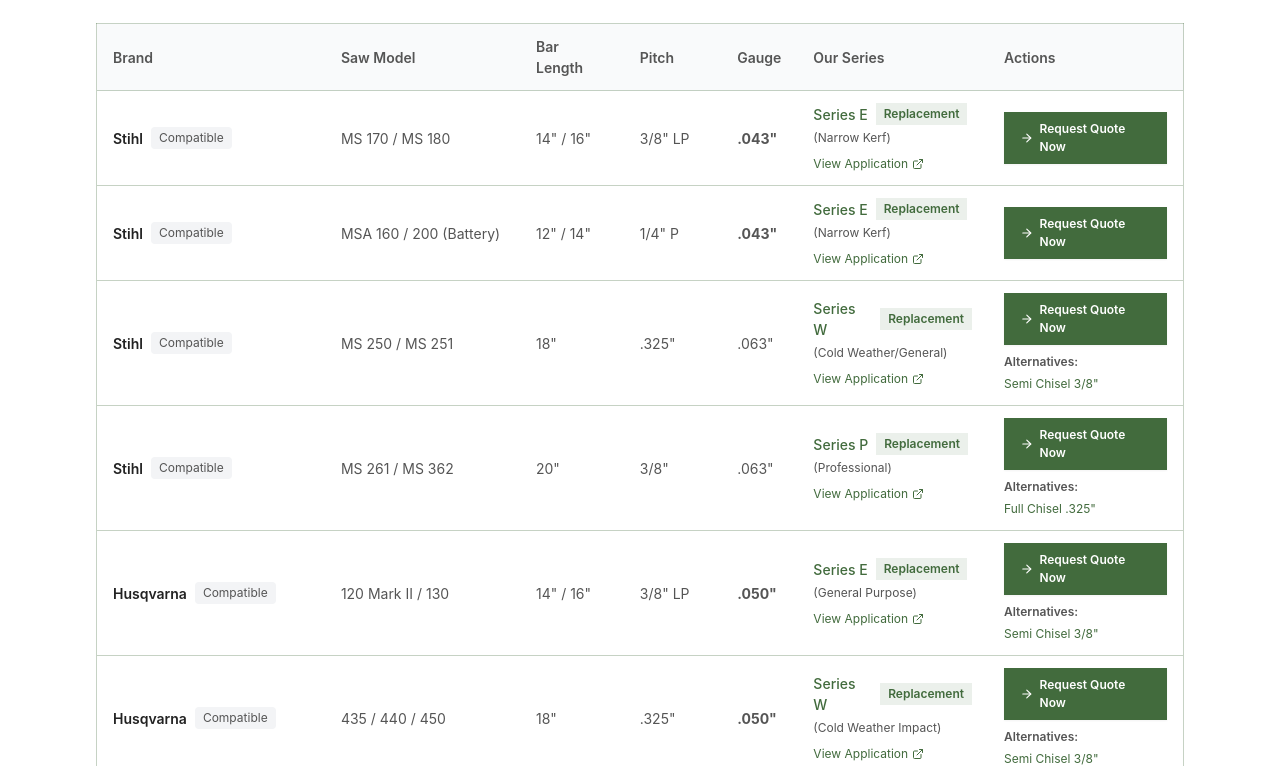
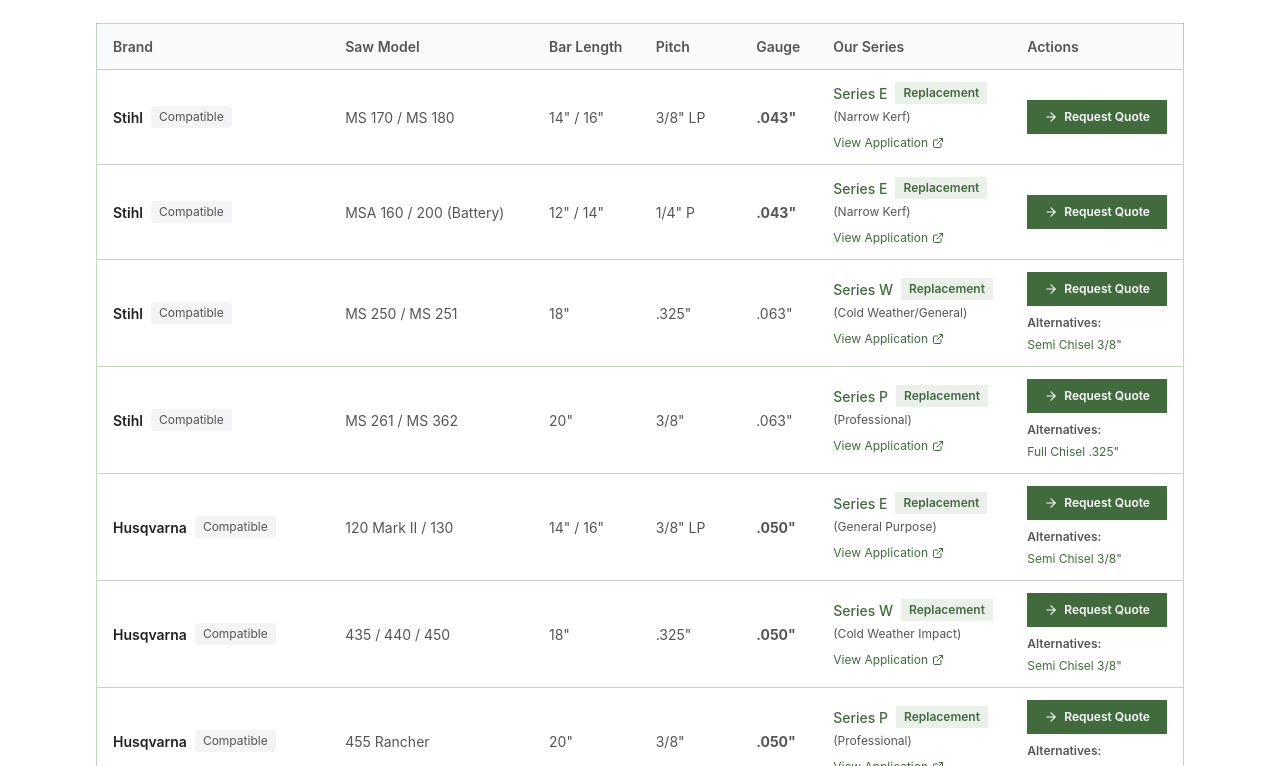
Before and after one commit to LoganOYoung/chainsaw-chain-supplier-borealgrit, a Next.js app: page /fitment-finder in a window 1280 px wide. Shown: the part 3154-3920 px from the top of the page. Built offline with nearby package versions, Linux system fonts and the light colour scheme.

Commit message:
Change button text from 'Request Quote Now' to 'Request Quote' on Fitment Finder page

```diff
--- a/app/fitment-finder/page.tsx
+++ b/app/fitment-finder/page.tsx
@@ -565,7 +565,7 @@
                           className="inline-flex items-center justify-center gap-1.5 text-xs px-4 py-2 bg-forest-brand text-white font-semibold hover:bg-forest-brand/90 transition rounded-none shadow-sm hover:shadow-md"
                         >
                           <ArrowRight className="w-3.5 h-3.5" />
-                          Request Quote Now
+                          Request Quote
                         </Link>
                         {getAlternativeProducts(item.series, item.seriesType).length > 0 && (
                           <div className="text-xs text-text-body">
```
